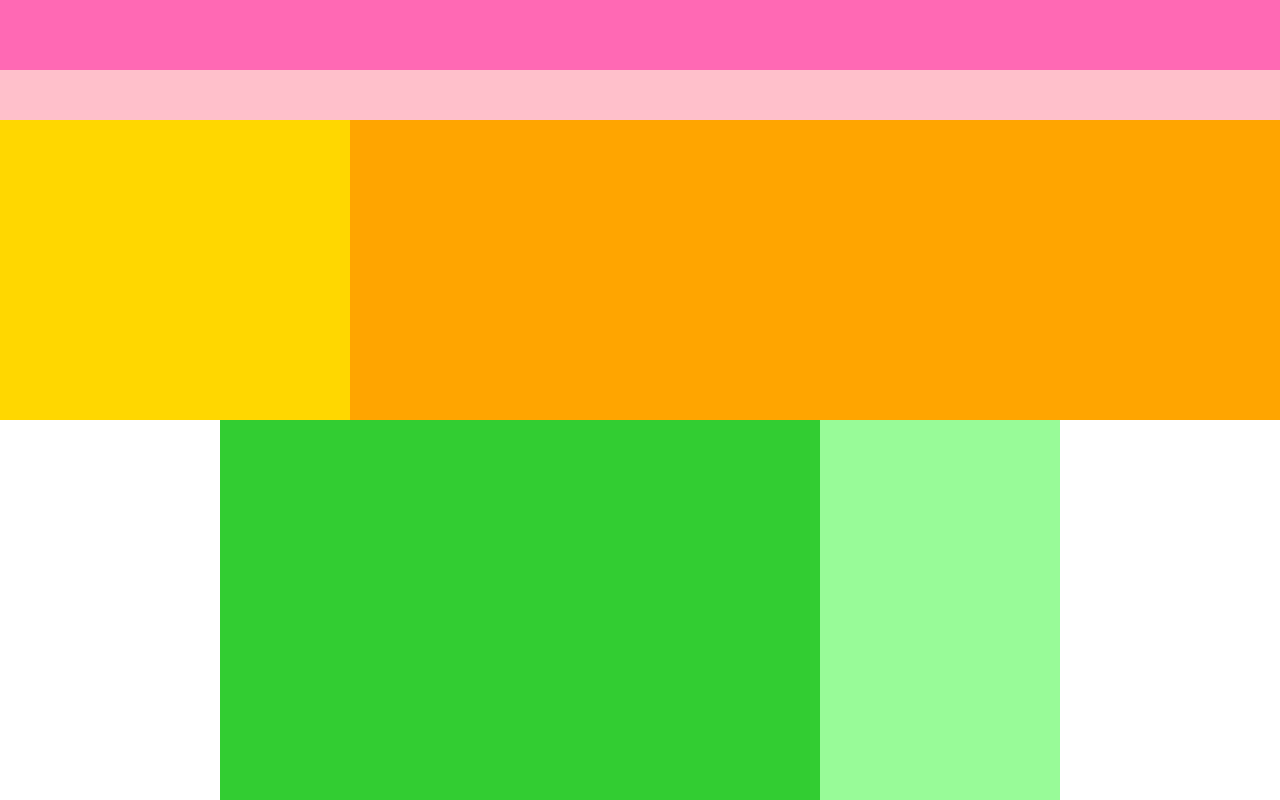
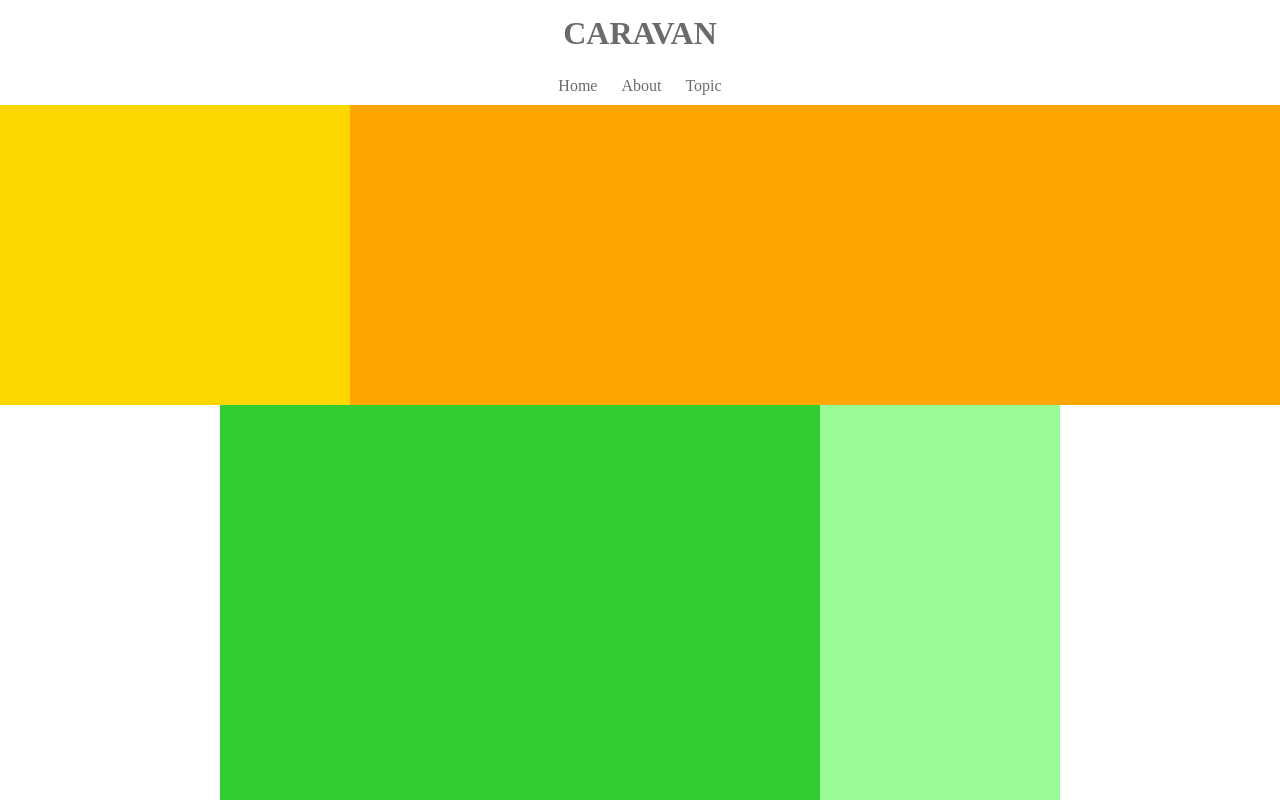
Before and after one commit to yo30M/html, a plain HTML site: page caravan/index.html in a window 1280 px wide. Shown: the top 800 px of the page. Drawn offline with Linux system fonts and the light colour scheme.

Commit message:
[Finish]1-5

```diff
--- a/caravan/index.html
+++ b/caravan/index.html
@@ -8,11 +8,28 @@
   </head>
 
   <body>
-    <div class="header">
-      <div class="header-top"></div>
+    <header>
+      <h1 class="heading">
+        <a href="index.html">
+        CARAVAN
+        </a>
+      </h1>
+    </header>
 
-      <div class="header-bottom"></div>
-    </div>
+    <nav>
+      <ul class="nav-list">
+        <li class="nav-list-item">
+          <a href="index.html">Home</a>
+        </li>
+        <li class="nav-list-item">
+          About
+        </li>
+        <li class="nav-list-item">
+          Topic
+        </li>
+
+      </ul>
+    </nav>
 
     <div class="main-visual">
       <div class="main-visual-content"></div>
@@ -23,6 +40,8 @@
       <div class="sidebar"></div>
     </div>
 
-    <div class="footer"></div>
+    <footer>
+      <p class="footer-text">© All right reserved by Infratop.Inc</p>
+    </footer>
   </body>
 </html>
--- a/caravan/style.css
+++ b/caravan/style.css
@@ -3,12 +3,12 @@
   margin: 0;
   padding: 0;
   box-sizing: border-box;
+  color: #6c6b6b;
 }
 
-.header {
-  width: 100%;
-  height: 120px;
-  background-color: red;
+a {
+  text-decoration: none;
+
 }
 
 .main-visual {
@@ -21,24 +21,6 @@
   width: 100%;
   display: flex;
   justify-content: center;
-}
-
-.footer {
-  width: 100%;
-  height: 120px;
-  background-color: blue;
-}
-
-.header-top {
-  width: 100%;
-  height: 70px;
-  background-color: hotpink;
-}
-
-.header-bottom {
-  width: 100%;
-  height: 50px;
-  background-color: pink;
 }
 
 .main-visual-content {
@@ -58,3 +40,37 @@
   height: 1400px;
   background-color: palegreen;
 }
+header {
+  width: 90%;
+  padding: 15px 0;
+  margin: 0 auto;
+  text-align: center;
+}
+
+footer {
+  width: 100%;
+  height: 120px;
+  text-align: center;
+  line-height: 120px;
+  background-color: #848282;
+}
+
+header .heading {
+  font-size: 32px;
+}
+
+.nav-list {
+  text-align: center;
+  padding: 10px 0;
+  margin: 0 auto;
+}
+
+.nav-list-item {
+  list-style: none;
+  display: inline-block;
+  margin: 0 10px;
+}
+
+.footer-text {
+  color: #fff;
+}
```
